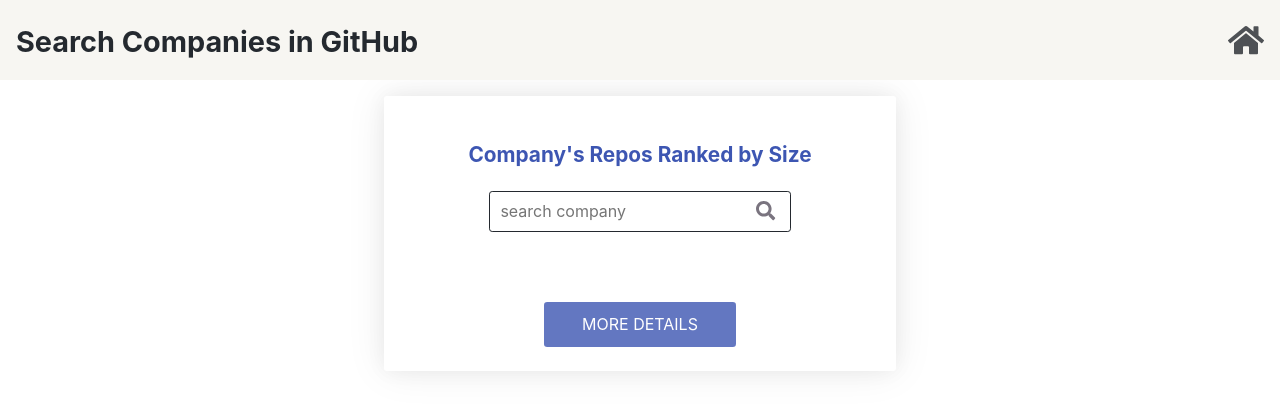
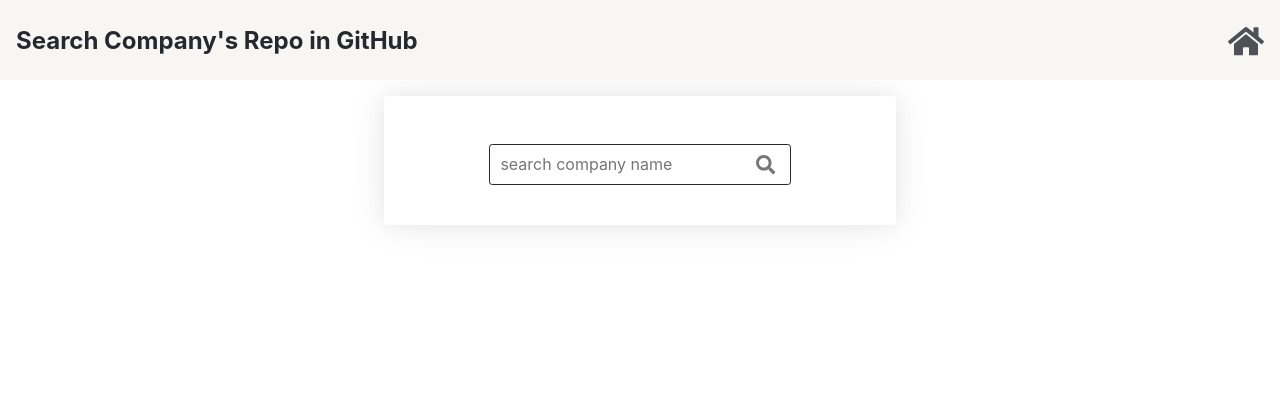
Before and after one commit to maya-salcedo/futurice-assignment, a React (Create React App) app: page / in a window 1280 px wide. Shown: the top 412 px of the page. Built offline with nearby package versions, Linux system fonts and the light colour scheme; the HTML template or start-up script is replaced by a standard one.

Commit message:
updated ux design to make it more understable

```diff
--- a/src/components/Button/Button.jsx
+++ b/src/components/Button/Button.jsx
@@ -2,5 +2,9 @@
 import Link from './Styles';
 
 export function ButtonLink({ companyName }) {
-  return <Link to={{ pathname: `/${companyName}` }}>MORE DETAILS</Link>;
+  return (
+    <Link to={{ pathname: `/${companyName}` }}>
+      Learn more about the company
+    </Link>
+  );
 }
--- a/src/components/Card/Card.jsx
+++ b/src/components/Card/Card.jsx
@@ -49,33 +49,28 @@
       ) : (
         <>
           <CardWrapper.Card>
-            <CardWrapper.Name>Company's Repos Ranked by Size</CardWrapper.Name>
             <CardWrapper.Search>
               <CardWrapper.SearchInput
-                placeholder="search company"
+                placeholder="search company name"
                 onChange={handleSearch}
               />
               <CardWrapper.SearchButton onClick={handleSubmit} />
             </CardWrapper.Search>
+            {repos?.length > 0 && (
+              <>
                 <CardWrapper.Name>
-              {company?.name && (
-                <>
                   {company?.name}
                   <p>(company name)</p>
-                </>
-              )}
                 </CardWrapper.Name>
                 <CardWrapper.Table>
                   <thead>
-                {repos?.length > 0 && (
                     <tr>
                       <th>Rank</th>
                       <CardWrapper.RepoHeading>
-                      Repository Name
+                        Repositories
                       </CardWrapper.RepoHeading>
                       <CardWrapper.SizeHeading>Size</CardWrapper.SizeHeading>
                     </tr>
-                )}
                   </thead>
                   <tbody>
                     {repos?.map((repo) => (
@@ -90,12 +85,16 @@
                             {repo?.name}
                           </a>
                         </CardWrapper.RepoTitle>
-                    <CardWrapper.RepoSize>{repo?.size}</CardWrapper.RepoSize>
+                        <CardWrapper.RepoSize>
+                          {repo?.size}
+                        </CardWrapper.RepoSize>
                       </tr>
                     ))}
                   </tbody>
                 </CardWrapper.Table>
                 <ButtonLink companyName={userInput} />
+              </>
+            )}
           </CardWrapper.Card>
         </>
       )}
--- a/src/components/Card/Styles.jsx
+++ b/src/components/Card/Styles.jsx
@@ -25,7 +25,7 @@
   width: 98%;
   box-shadow: 0 0 20px rgba(0, 0, 0, 0.05), 0 0px 40px rgba(0, 0, 0, 0.08);
   border-radius: 0.2rem;
-  padding: 1rem 1rem 1.5rem;
+  padding: 2rem 1rem 2.5rem;
 
   @media (min-width: 550px) {
     width: 30rem;
@@ -71,11 +71,11 @@
 `;
 
 const Name = styled.h1`
-  font-size: 1.1rem;
+  font-size: 2.5rem;
   margin-bottom: 0.5rem;
   color: #3d56b2;
   text-align: center;
-  padding-top: 1rem;
+  padding-top: 0.5rem;
 
   > p {
     font-size: 0.8rem;
@@ -86,7 +86,7 @@
   }
 
   @media (min-width: 434px) {
-    font-size: 1.3rem;
+    font-size: 4rem;
   }
 `;
 
--- a/src/components/Header/Header.jsx
+++ b/src/components/Header/Header.jsx
@@ -6,7 +6,7 @@
 export default function Header() {
   return (
     <HeaderWrapper>
-      <HeaderWrapper.Title>Search Companies in GitHub</HeaderWrapper.Title>
+      <HeaderWrapper.Title>Search Company's Repo in GitHub</HeaderWrapper.Title>
       <Link to="/">
         <HeaderWrapper.HomeIcon />
       </Link>
--- a/src/components/Header/Styles.jsx
+++ b/src/components/Header/Styles.jsx
@@ -23,15 +23,15 @@
 
 const Title = styled.h1`
   padding: 2.2rem 0 2rem 1rem;
-  font-size: 1.2rem;
+  font-size: 1rem;
   margin: 0;
 
   @media (min-width: 400px) {
-    font-size: 1.5rem;
+    font-size: 1.3rem;
   }
 
   @media (min-width: 500px) {
-    font-size: 1.8rem;
+    font-size: 1.5rem;
   }
 `;
 
```
Lines whose indentation alone changed are shown as unchanged.
